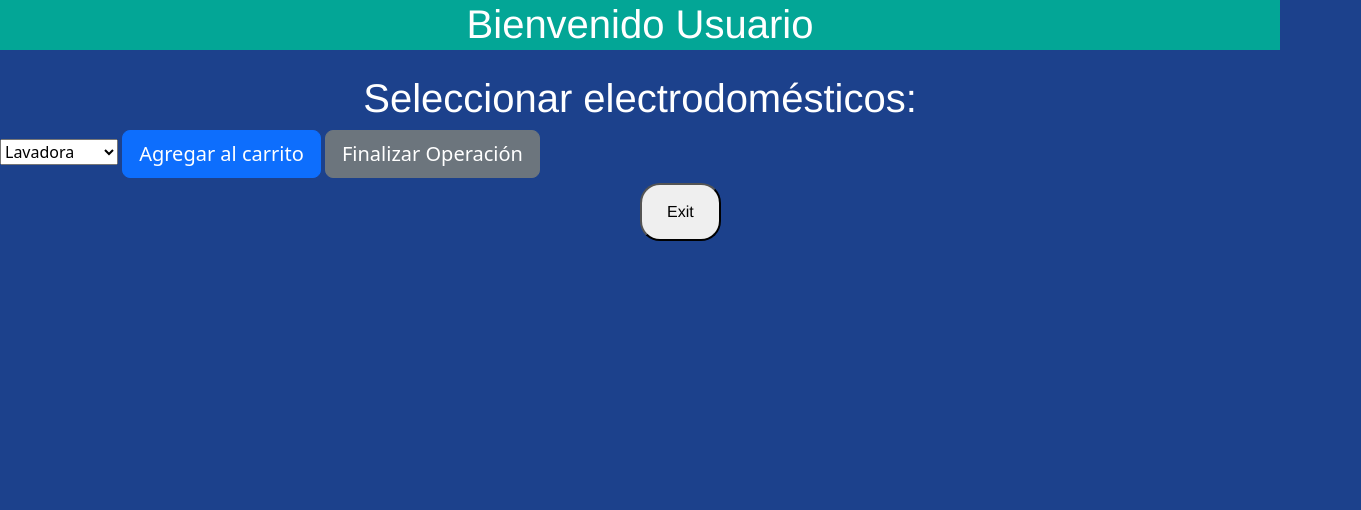
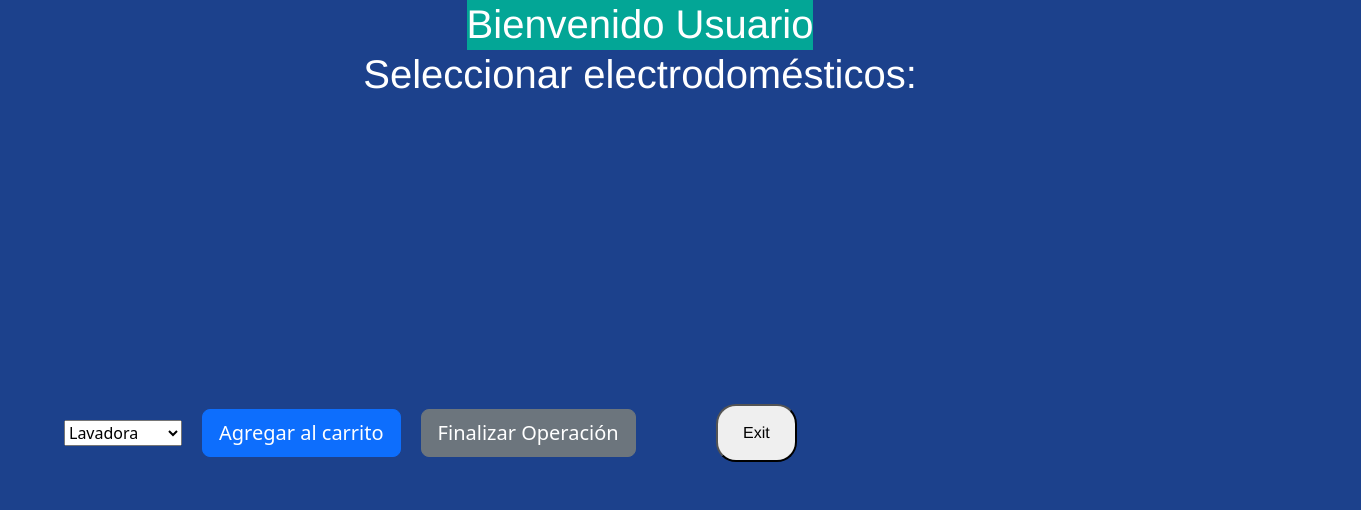
Before and after one commit to Guyito/DesarrolloBackend, a website: page pages/home.html in a window 1280 px wide. Shown: the whole page, 1361 px wide, since content can reach past the window. Drawn offline with nearby package versions, Linux system fonts and the light colour scheme; some packages are replaced by stand-ins of ours; a script that the page names is missing.

Commit message:
entregafinal2104

```diff
--- a/css/styles.css
+++ b/css/styles.css
@@ -27,15 +27,18 @@ a {
 
 body {
     background-color: #1C418C;
-    margin: 0 auto;
-    height: auto;
+    display: flex;
+    flex-direction: column;
+    align-items: center;
+    justify-content: center;
+    height: 100vh;
+    margin: 0;
+}
 
-}
 
 header {
     height: 50px;
-    align-items: center;
-    background-color: #03A696
+    background-color: #03A696;
 }
 
 
@@ -57,7 +60,7 @@ header {
 }
 
 
-.materialInOut {
+/* .materialInOut {
     background: lightgray;
     min-height: 300px;
     display: grid;
@@ -70,7 +73,7 @@ header {
     grid-template-columns: repeat(2, 100fr);
     grid-template-rows: 75px 125px ;
     gap: 20px;
-}
+}  */
 
 
 .textoConJavaS {
@@ -83,3 +86,24 @@ header {
     border-radius: 20px;
     font-family: 'Franklin Gothic Medium', 'Arial Narrow', Arial, sans-serif;
 }
+
+.container-sys{
+
+    width: 90%;
+    max-width: 1200px;
+    margin: auto;
+    padding: 40px 0;
+    align-items: center;
+
+    display: flex;
+    flex-wrap: wrap;
+    gap: 20px;
+}
+
+
+.bodyHome{
+    height: 95vh;
+    display: flex;
+    flex-direction: column;
+    text-align: center;
+}
--- a/pages/home.html
+++ b/pages/home.html
@@ -15,26 +15,32 @@
     <header>
         <h1 id="usuarioEntrante">Sistema de Stock</h1>
     </header>
-    <br>
-
 
         <h1>Seleccionar electrodomésticos:</h1>
+        <div class="container-sys">
+            <div class="desplegable">
                 <select id="electrodomesticos">
                     <option value="1">Lavadora</option>
                     <option value="2">Refrigerador</option>
                     <option value="3">Microondas</option>
                     <option value="4">Licuadora</option>
+                </select>
+            </div>
 
-        </select>
+            <div class="btn-agregar">
+                <button class="btn btn-primary btn-lg" id="tosti" onclick="agregarAlCarrito()">Agregar al carrito</button>
+            </div>
 
-        <button class="btn btn-primary btn-lg" id="tosti" onclick="agregarAlCarrito()">Agregar al carrito</button>
+            <div class="btn-finalizar">
                 <button class="btn btn-secondary btn-lg" id="finalizarBtn">Finalizar Operación</button>
+            </div>
 
             <div id="carrito"></div>
 
-
+            <div class="btn-salir">
                 <input type="button" class="botonExit" value="Exit" onclick="salidaSys()">
-
+            </div>
+        </div>
 </body>
 
 <script src="https://cdn.jsdelivr.net/npm/sweetalert2@11"></script>
```
Lines whose indentation alone changed are shown as unchanged.
